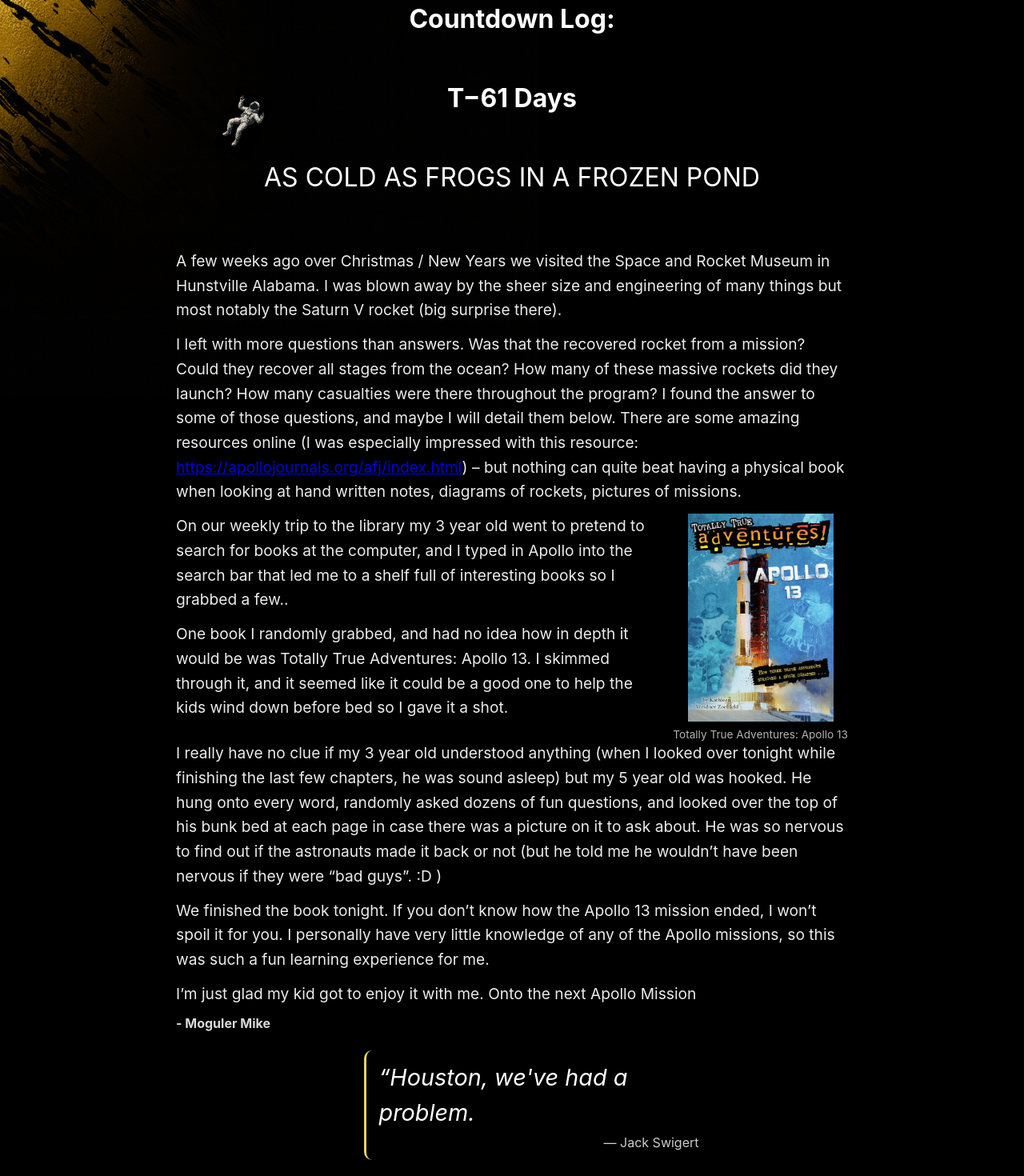
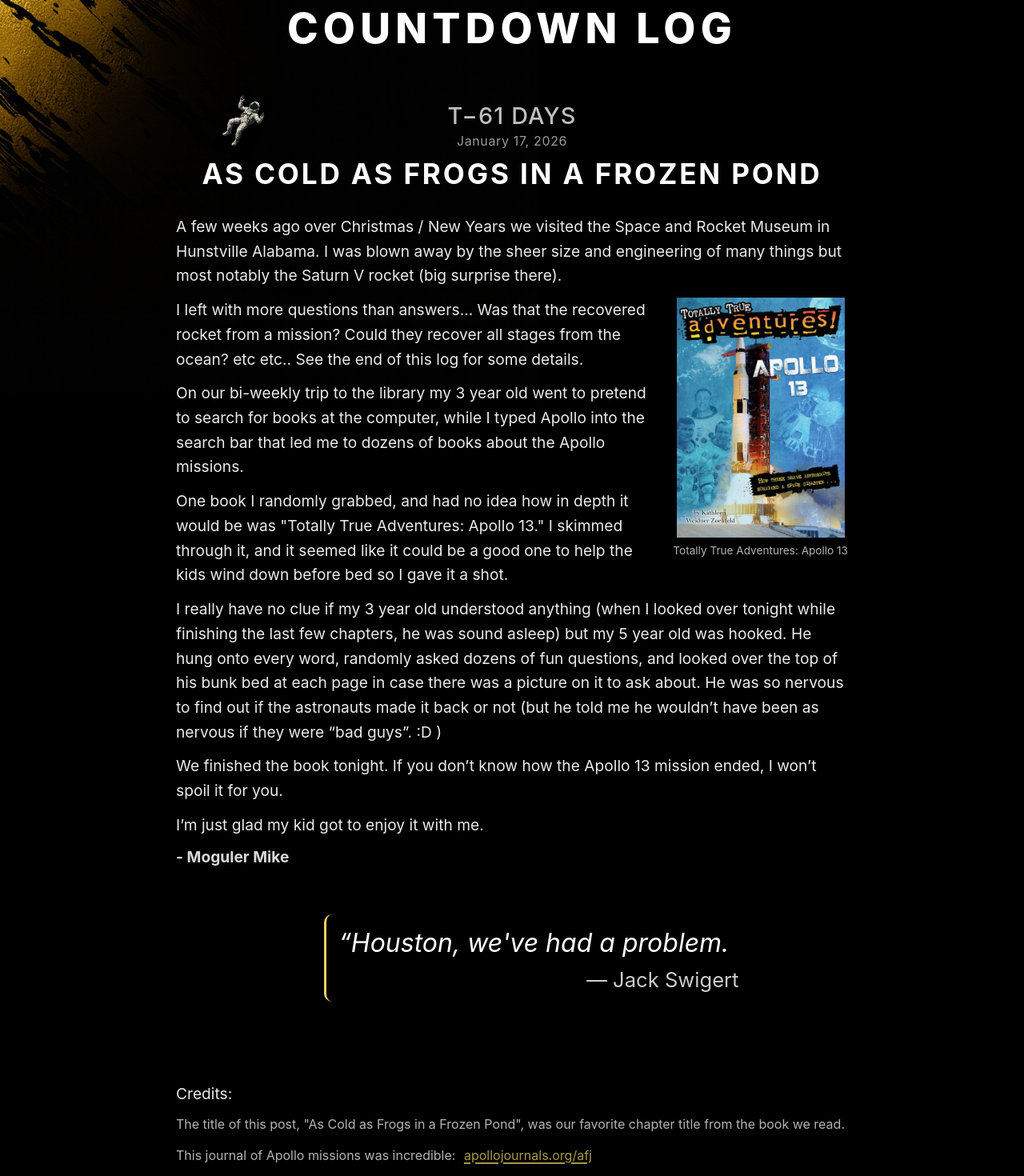
Before and after one commit to mogulermike/ProjectHailMary, a React (Vite) app: page /logentry in a window 1280 px wide. Shown: the part 100-1570 px from the top of the page at 80% size. Built offline with nearby package versions, Linux system fonts and the light colour scheme.

Commit message:
log entry css revisions

```diff
--- a/src/pages/LogentryPage.jsx
+++ b/src/pages/LogentryPage.jsx
@@ -1,4 +1,4 @@
-import styled from 'styled-components';
+import styled, { css } from 'styled-components';
 
 const LogentryPageWrapper = styled.main`
   min-height: 40vh;
@@ -26,8 +26,7 @@ const LogEntryCard = styled.section`
   padding: 24px 20px 28px;
 
   @media (max-width: 480px) {
-    padding: 60px 18px 24px;
-    margin-top: 40px;
+    margin-top: -40px;
   }
 `;
 
@@ -40,19 +39,78 @@ const Greeting = styled.p`
   margin-bottom: 70px;
 `;
 
-const LogEntryTitle = styled.h1`
-  margin: 0;
-  font-size: 2rem;
-  font-weight: 700;
+const CenteredHeading = css`
   display: flex;
   justify-content: center;
+  text-align: center;
   width: 100%;
-  margin-bottom: 60px;
+`;
+
+const PageTitle = styled.h1`
+  ${CenteredHeading};
+
+  font-size: clamp(2.5rem, 5vw, 3.25rem);
+  font-weight: 800;
+  letter-spacing: 0.12em;
+  text-transform: uppercase;
+  margin-bottom: 32px;
+  margin: 0 0 60px 0;
+
+  @media (max-width: 480px) {
+    font-size: clamp(1.6rem, 5vw, 3rem);
+    margin-top: 10px;
+  }
+`;
+
+const LogEntryCountdown = styled.h3`
+  ${CenteredHeading};
+
+  margin: 0 0 4px 0;
+
+  font-size: 1.8rem;
+  font-weight: 500;
+  letter-spacing: 0.04em;
+  text-transform: uppercase;
+  opacity: 0.75;
+
+  @media (max-width: 480px) {
+    font-size: clamp(1.2rem, 3vw, 1.2rem);
+    margin-top: 10px;
+  }
+`;
+
+const LogEntryDate = styled.p`
+  ${CenteredHeading};
+
+  margin: 2px 0 10px 0;
+
+  font-size: 1rem;
+  font-weight: 400;
+  letter-spacing: 0.04em;
+  opacity: 0.6;
+
+  @media (max-width: 480px) {
+    font-size: 0.65rem;
+  }
+`;
+
+const LogEntryTitle = styled.h2`
+  ${CenteredHeading};
+
+  margin: 0 0 30px 0;
+
+  font-size: clamp(1.75rem, 4vw, 2.2rem);
+  font-weight: 700;
+  letter-spacing: 0.08em;
+  @media (max-width: 480px) {
+    font-size: clamp(1rem, 5vw, 2rem);
+    margin-top: 10px;
+  }
 `;
 
 const Handle = styled.p`
   margin: 4px 0 16px;
-  font-size: 1rem;
+  font-size: 1.2rem;
   opacity: 0.85;
 `;
 
@@ -61,41 +119,156 @@ const Paragraph = styled.p`
   font-size: 1.2rem;
   line-height: 1.6;
   opacity: 0.92;
-`;
-
-const QuoteBlock = styled.figure`
-  margin: 24px auto 0;
-  padding: 12px 16px;
-  max-width: 400px;
-  border-left: 3px solid rgba(253, 231, 108, 0.9);
-  background: rgba(0, 0, 0, 0.35);
-  border-radius: 10px;
-  text-align: left;
-
-  /* Shift it 15px left relative to its centered position */
-  transform: translateX(32px);
+  @media (max-width: 700px) {
+    font-size: 1rem;
+  }
 `;
 
 const QuoteText = styled.blockquote`
   margin: 0 0 6px;
-  font-size: 1.8rem;
+  font-size: 2rem;
   line-height: 1.5;
   font-style: italic;
 `;
 
 const QuoteAuthor = styled.figcaption`
-  font-size: 1rem;
+  font-size: 1.6rem;
   opacity: 0.8;
   text-align: right;
+`;
+
+const TwoCol = styled.div`
+  display: flex;
+  gap: 24px;
+  align-items: flex-start;
+
+  @media (max-width: 700px) {
+    flex-direction: column;
+    gap: 16px;
+  }
+`;
+
+const LeftCol = styled.div`
+  flex: 1;
+  min-width: 0; /* prevents weird overflow in flex layouts */
+`;
+
+const RightCol = styled.div`
+  display: flex;
+  flex-direction: column;
+  align-items: center;
+  flex-shrink: 0;
+
+  @media (max-width: 700px) {
+    width: 100%;
+    align-items: center;
+  }
+`;
+
+const BookImage = styled.img`
+  height: 300px;
+  width: auto;
+  display: block;
+
+  @media (max-width: 700px) {
+    width: min(150px, 100%);
+    height: auto;
+  }
+`;
+
+const Caption = styled.div`
+  margin-top: 8px;
+  font-size: 0.85rem;
+  opacity: 0.7;
+  text-align: center;
+`;
+
+const QuoteBlock = styled.figure`
+  margin: 24px auto 24px; /* <-- adds space BELOW quote block */
+  padding: 12px 16px;
+  max-width: 500px;
+  border-left: 3px solid rgba(253, 231, 108, 0.9);
+  background: rgba(0, 0, 0, 0.35);
+  border-radius: 10px;
+  text-align: left;
+  transform: translateX(32px);
+  margin-top: 60px;
+  margin-bottom: 100px;
+
+  @media (max-width: 700px) {
+    transform: none; /* don’t shove it sideways on mobile */
+    max-width: 100%;
+  }
+`;
+
+const StyledLink = styled.a`
+  color: rgba(253, 231, 108, 0.95);
+  text-decoration: underline;
+  text-underline-offset: 3px;
+  text-decoration-thickness: 2px;
+  margin-left: 6px;
+  word-break: break-word;
+
+  &:hover {
+    opacity: 0.9;
+  }
+
+  &:focus-visible {
+    outline: 2px solid rgba(253, 231, 108, 0.95);
+    outline-offset: 3px;
+    border-radius: 4px;
+  }
+`;
+
+const ChartWrap = styled.div`
+  max-width: 1200px;
+  margin: 0 auto;
+  padding: 12px;
+
+  border-radius: 16px;
+  background: rgba(0, 0, 0, 0.25);
+  overflow-x: auto;
+
+  -webkit-overflow-scrolling: touch;
+`;
+
+const ChartImage = styled.img`
+  display: block;
+  width: 100%;
+  height: auto;
+  min-width: 840px; /* forces scroll on small screens if the chart is truly wide */
+
+  @media (max-width: 700px) {
+    min-width: 720px; /* tweak this if your chart is wider/narrower */
+  }
+`;
+
+const BreakoutChart = styled.div`
+  width: 100vw;
+  margin-left: calc(50% - 50vw);
+  margin-right: calc(50% - 50vw);
+  padding: 16px 0;
+
+  display: flex;
+  justify-content: center;
+`;
+
+const Credit = styled.p`
+  font-size: 1rem;
+  line-height: 1.4;
+  opacity: 0.7;
+  margin-top: 0.75rem;
 `;
 
 export default function LogentryPage() {
   return (
     <LogentryPageWrapper>
       <LogEntryCard>
-        <LogEntryTitle>Countdown Log:</LogEntryTitle>
-        <LogEntryTitle>T−61 Days</LogEntryTitle>
-        <Greeting>AS COLD AS FROGS IN A FROZEN POND</Greeting>
+        <PageTitle>Countdown Log</PageTitle>
+
+        <LogEntryCountdown>T−61 Days</LogEntryCountdown>
+        <LogEntryDate>January 17, 2026</LogEntryDate>
+        <LogEntryTitle>AS COLD AS FROGS IN A FROZEN POND</LogEntryTitle>
 
         <Paragraph>
           A few weeks ago over Christmas / New Years we visited the Space and
@@ -104,70 +277,34 @@ export default function LogentryPage() {
           rocket (big surprise there).
         </Paragraph>
 
-        <Paragraph>
-          I left with more questions than answers. Was that the recovered rocket
-          from a mission? Could they recover all stages from the ocean? How many
-          of these massive rockets did they launch? How many casualties were
-          there throughout the program? I found the answer to some of those
-          questions, and maybe I will detail them below. There are some amazing
-          resources online (I was especially impressed with this resource:{' '}
-          <a
-            href='https://apollojournals.org/afj/index.html'
-            target='_blank'
-            rel='noopener noreferrer'
-          >
-            https://apollojournals.org/afj/index.html
-          </a>
-          ) – but nothing can quite beat having a physical book when looking at
-          hand written notes, diagrams of rockets, pictures of missions.
-        </Paragraph>
+        <TwoCol>
+          <LeftCol>
+            <Paragraph>
+              I left with more questions than answers... Was that the recovered
+              rocket from a mission? Could they recover all stages from the
+              ocean? etc etc.. See the end of this log for some details.
+            </Paragraph>
 
-        <div
-          style={{
-            display: 'flex',
-            gap: '24px',
-            alignItems: 'flex-start',
-          }}
-        >
-          {/* LEFT COLUMN — multiple paragraphs */}
-          <div style={{ flex: 1 }}>
             <Paragraph>
-              On our weekly trip to the library my 3 year old went to pretend to
-              search for books at the computer, and I typed in Apollo into the
-              search bar that led me to a shelf full of interesting books so I
-              grabbed a few..
+              On our bi-weekly trip to the library my 3 year old went to pretend
+              to search for books at the computer, while I typed Apollo into the
+              search bar that led me to dozens of books about the Apollo
+              missions.
             </Paragraph>
 
             <Paragraph>
               One book I randomly grabbed, and had no idea how in depth it would
-              be was Totally True Adventures: Apollo 13. I skimmed through it,
+              be was "Totally True Adventures: Apollo 13." I skimmed through it,
               and it seemed like it could be a good one to help the kids wind
               down before bed so I gave it a shot.
             </Paragraph>
-          </div>
+          </LeftCol>
 
-          {/* RIGHT COLUMN — image + caption */}
-          <div
-            style={{
-              display: 'flex',
-              flexDirection: 'column',
-              alignItems: 'center',
-              flexShrink: 0,
-            }}
-          >
-            <img
-              src='/logimages/Apollo13.PNG'
-              alt='Apollo 13 book'
-              style={{ height: '260px', width: 'auto' }}
-            />
-
-            <div
-              style={{ marginTop: '8px', fontSize: '0.85rem', opacity: 0.7 }}
-            >
-              Totally True Adventures: Apollo 13
-            </div>
-          </div>
-        </div>
+          <RightCol>
+            <BookImage src='/logimages/Apollo13.PNG' alt='Apollo 13 book' />
+            <Caption>Totally True Adventures: Apollo 13</Caption>
+          </RightCol>
+        </TwoCol>
 
         <Paragraph>
           I really have no clue if my 3 year old understood anything (when I
@@ -176,21 +313,16 @@ export default function LogentryPage() {
           randomly asked dozens of fun questions, and looked over the top of his
           bunk bed at each page in case there was a picture on it to ask about.
           He was so nervous to find out if the astronauts made it back or not
-          (but he told me he wouldn’t have been nervous if they were “bad guys”.
-          :D )
+          (but he told me he wouldn’t have been as nervous if they were “bad
+          guys”. :D )
         </Paragraph>
 
         <Paragraph>
           We finished the book tonight. If you don’t know how the Apollo 13
-          mission ended, I won’t spoil it for you. I personally have very little
-          knowledge of any of the Apollo missions, so this was such a fun
-          learning experience for me.
+          mission ended, I won’t spoil it for you.
         </Paragraph>
 
-        <Paragraph>
-          I’m just glad my kid got to enjoy it with me. Onto the next Apollo
-          Mission
-        </Paragraph>
+        <Paragraph>I’m just glad my kid got to enjoy it with me.</Paragraph>
 
         <Handle>
           <strong>- Moguler Mike</strong>
@@ -200,6 +332,38 @@ export default function LogentryPage() {
           <QuoteText>“Houston, we've had a problem.</QuoteText>
           <QuoteAuthor>― Jack Swigert</QuoteAuthor>
         </QuoteBlock>
+
+        <Paragraph>Credits:</Paragraph>
+
+        <Credit>
+          The title of this post, "As Cold as Frogs in a Frozen Pond", was our
+          favorite chapter title from the book we read.
+        </Credit>
+
+        <Credit>
+          This journal of Apollo missions was incredible:{' '}
+          <StyledLink
+            href='https://apollojournals.org/afj/index.html'
+            target='_blank'
+            rel='noopener noreferrer'
+          >
+            apollojournals.org/afj
+          </StyledLink>
+        </Credit>
+
+        <Credit>
+          I made this chart to help me understand the different Apollo Saturn V
+          missions.
+        </Credit>
+
+        <BreakoutChart>
+          <ChartWrap>
+            <ChartImage
+              src='/logimages/ApolloMissionChart.PNG'
+              alt='Apollo Saturn V chart'
+            />
+          </ChartWrap>
+        </BreakoutChart>
       </LogEntryCard>
     </LogentryPageWrapper>
   );
```
Also changed, not shown: public/logimages/ApolloMissionChart.PNG (added).
